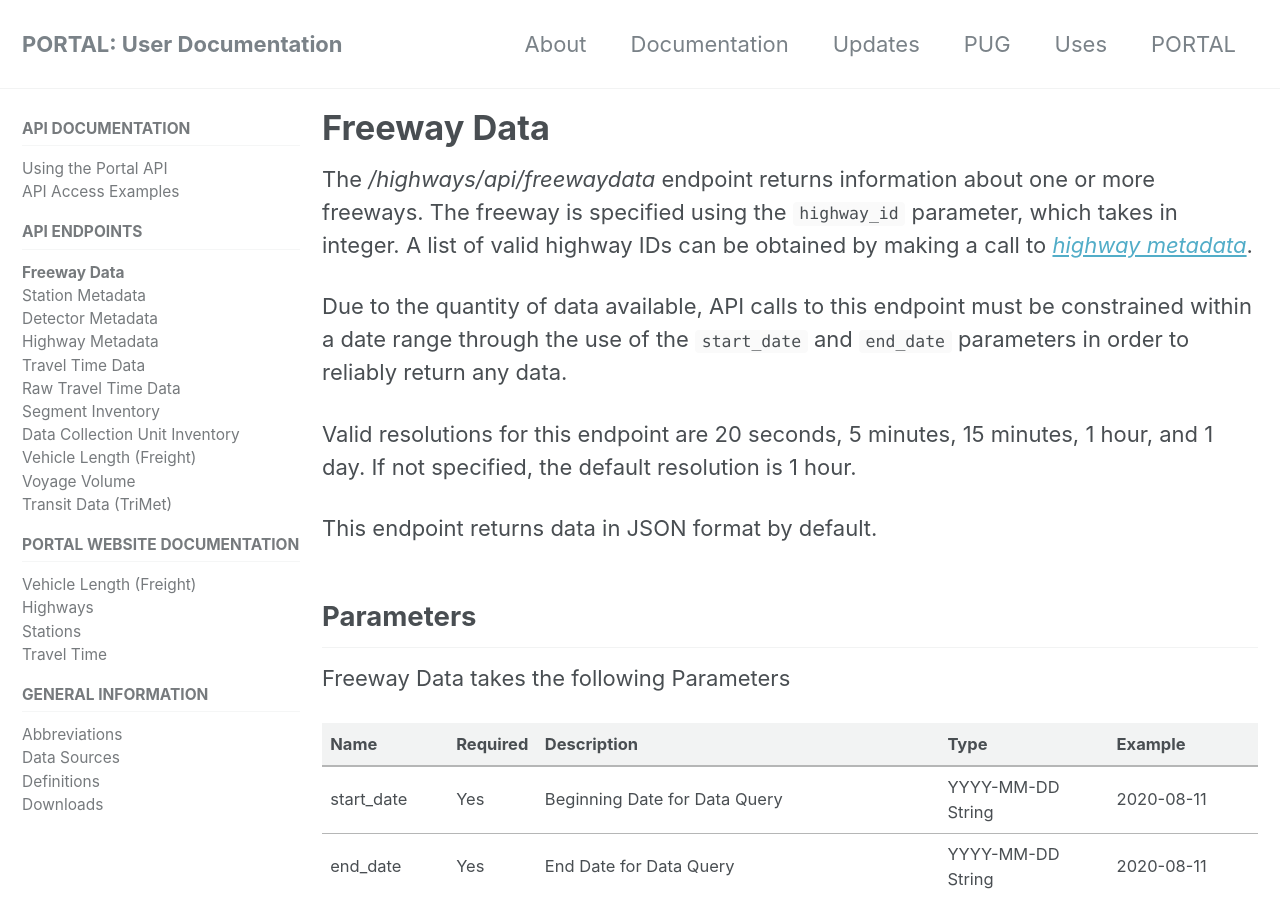
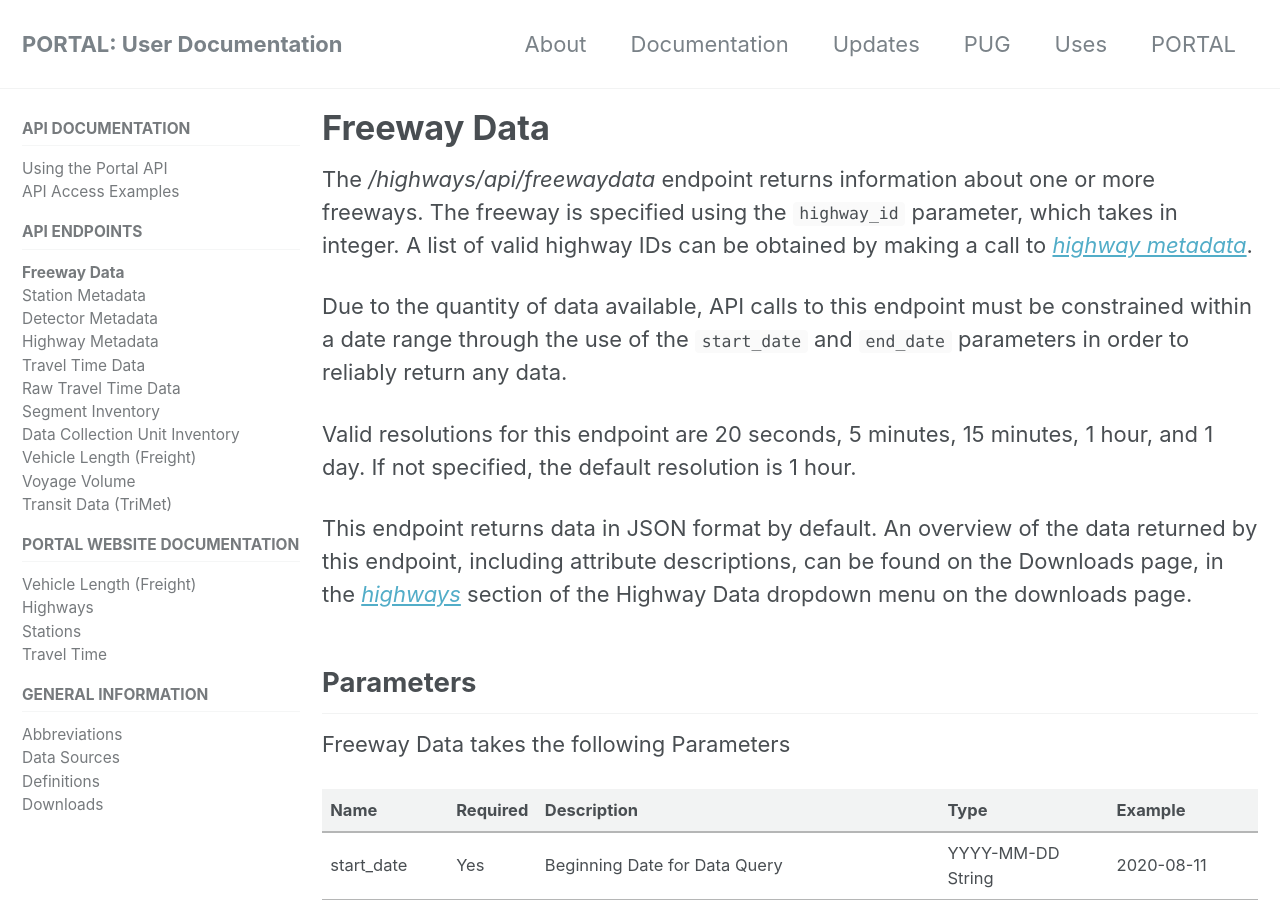
Before and after one commit to adus/portal-documentation, a Jekyll site: the page built from _documents/freewaydata.md, in a window 1280 px wide and 900 px high. Built offline with Jekyll 4.4.1, drawn with Linux system fonts in a browser that asks for light colours; nearby versions of some CDN libraries.

Commit message:
Update freewaydata.md
Add note on corresponding dataset on downloads page.

```diff
--- a/_documents/freewaydata.md
+++ b/_documents/freewaydata.md
@@ -7,7 +7,8 @@
 
 Valid resolutions for this endpoint are 20 seconds, 5 minutes, 15 minutes, 1 hour, and 1 day. If not specified, the default resolution is 1 hour.
 
-This endpoint returns data in JSON format by default.
+This endpoint returns data in JSON format by default. An overview of the data returned by this endpoint, including attribute descriptions, can be found on the Downloads page, in the [_highways_]({{ site.url }}{{ site.baseurl }}/documents/downloads/) section of the Highway Data dropdown menu on the downloads page.
+
 ## Parameters
 Freeway Data takes the following Parameters
 
```
